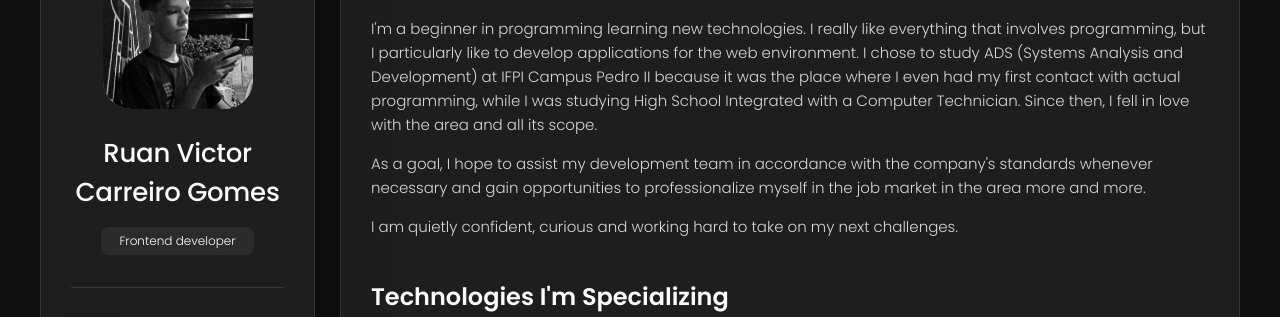
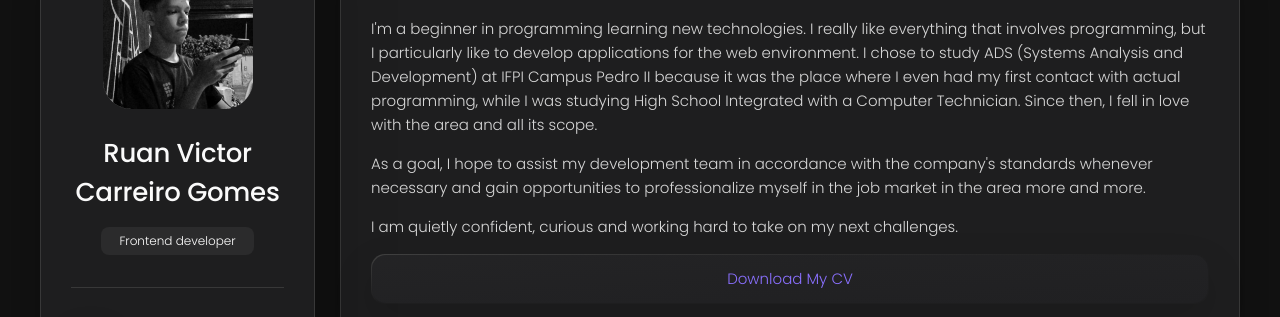
Before and after one commit to ruanvcg/Portfolio, a plain HTML site: page index.html in a window 1280 px wide. Shown: the part 162-479 px from the top of the page. Drawn offline with nearby package versions, Linux system fonts and the light colour scheme.

Commit message:
Download cv Button

```diff
--- a/assets/css/style.css
+++ b/assets/css/style.css
@@ -506,8 +506,45 @@ main {
 
 .about-text p { margin-bottom: 15px; }
 
-
-
+.button-cv{
+  position: relative;
+  width: 100%;
+  background: var(--border-gradient-onyx);
+  color: var(--orange-yellow-crayola);
+  display: flex;
+  justify-content: center;
+  align-items: center;
+  gap: 10px;
+  padding: 13px 20px;
+  border-radius: 14px;
+  font-size: var(--fs-6);
+  text-transform: capitalize;
+  box-shadow: var(--shadow-3);
+  z-index: 1;
+  transition: var(--transition-1);
+}
+.button-cv::before {
+  content: "";
+  position: absolute;
+  inset: 1px;
+  background: var(--bg-gradient-jet);
+  border-radius: inherit;
+  z-index: -1;
+  transition: var(--transition-1);
+}
+
+.button-cv:hover { background: var(--bg-gradient-yellow-1); }
+
+.button-cv:hover::before { background: var(--bg-gradient-yellow-2); }
+
+.button-cv:disabled {
+  opacity: 0.7;
+  cursor: not-allowed;
+}
+
+.button-cv:disabled:hover { background: var(--border-gradient-onyx); }
+
+.button-cv:disabled:hover::before { background: var(--bg-gradient-jet); }
 /**
  * #service
  */
--- a/index.html
+++ b/index.html
@@ -145,6 +145,11 @@
               <ion-icon name="logo-linkedin"></ion-icon>
             </a>
           </li>
+          <li class="social-item">
+            <a href="https://github.com/RuanCarreiroGomes" class="social-link">
+              <ion-icon name="logo-github"></ion-icon>
+            </a>
+          </li>
         </ul>
 
       </div>
@@ -219,6 +224,8 @@
           <p>
             I am quietly confident, curious and working hard to take on my next challenges.
           </p>
+
+          <a class="button-cv" href="CV-RuanVictor.pdf" target="_blank" download>Download my CV</a>
         </section>
 
 
```
Also changed, not shown: 1 other file.
